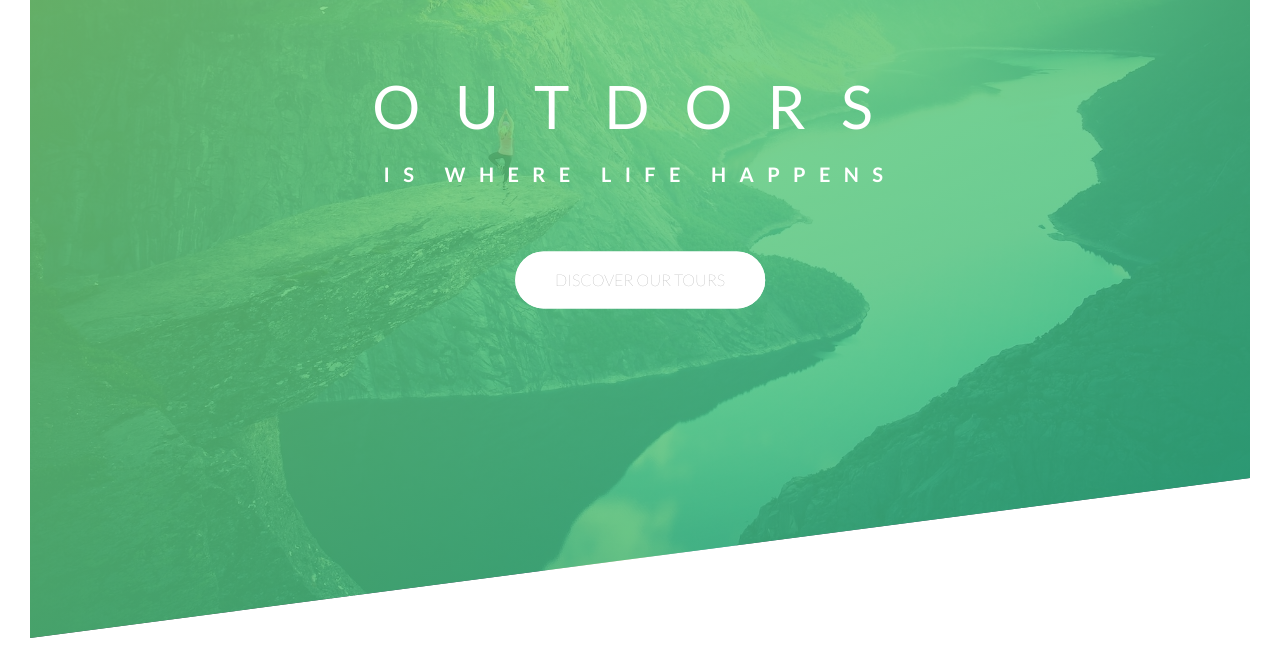
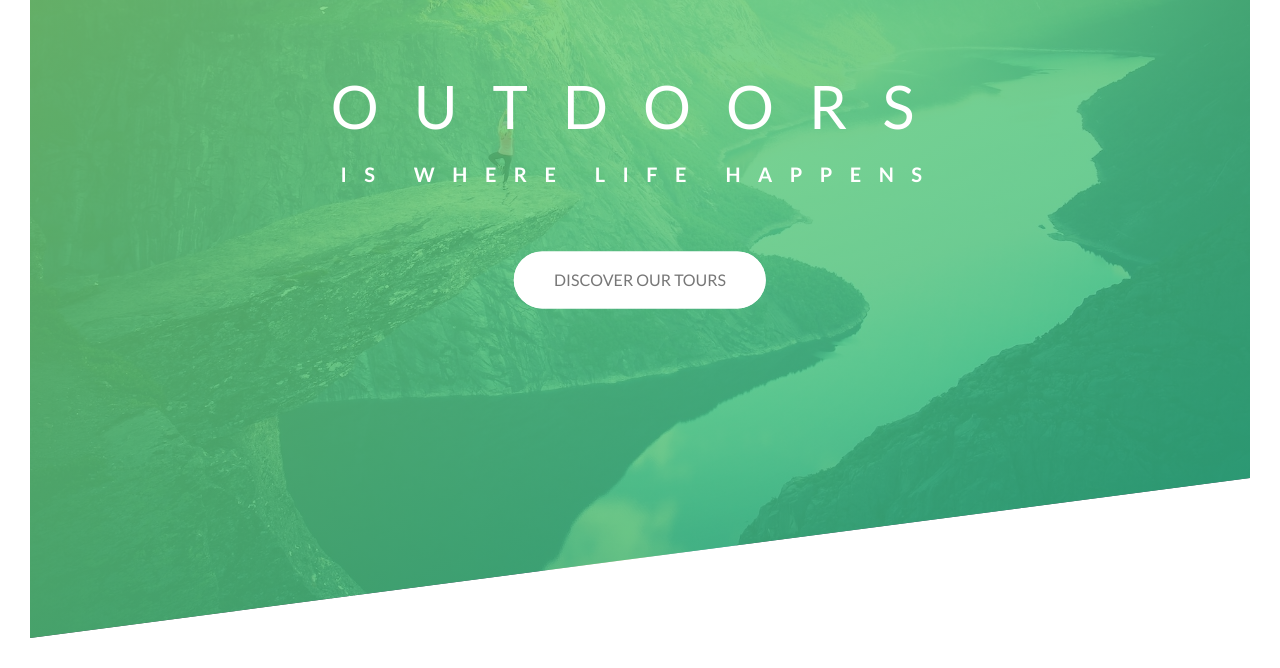
Before and after one commit to romrybka/Natours, a website: page index.html in a window 1280 px wide. Shown: the part 152-820 px from the top of the page. Drawn offline with Linux system fonts and the light colour scheme.

Commit message:
fixed header in html and some css code

```diff
--- a/index.html
+++ b/index.html
@@ -20,7 +20,7 @@
 
         <div class="header__text-box">
             <h1 class="heading-primary">
-                <span class="heading-primary--main">Outdors</span>
+                <span class="heading-primary--main">Outdoors</span>
                 <span class="heading-primary--sub">is where life happens</span>
             </h1>
             <a href="#" class="btn btn--white btn--animated">Discover our tours</a>
--- a/sass/main.scss
+++ b/sass/main.scss
@@ -0,0 +1,207 @@
+/*
+COLORS:
+
+Light green: #7ed56f
+Medium green: #55c57a
+Dark green: #28b485
+
+*/
+
+/*
+  IE9 do not support rem
+*/
+
+$color-primary:  #55c57a;
+$color-primary-light: #7ed56f;
+$color-primary-dark: #28b485;
+
+$color-grey-dark: #777;
+$color-white: #fff;
+
+*,
+*::after,
+*::before {
+  margin: 0;
+  padding: 0;
+  box-sizing: inherit;
+}
+
+html {
+  font-size: 62.5%; /* root 16px 100, 10px 62.5%*/
+}
+
+body {
+  font-family: "Lato", sans-serif;
+  font-weight: 100;
+  /* font-size: 16px; */
+  line-height: 1.7;
+  color: $color-grey-dark;
+  padding: 3rem;
+
+  box-sizing: border-box;
+}
+
+
+.header {
+  height: 95vh;
+  background-image: linear-gradient(
+    to right bottom,
+    rgba($color-primary-light, 0.8),
+    rgba($color-primary-dark, 0.8)),
+  url(../img/hero.jpg);
+  background-size: cover;
+  background-position: top;
+  position: relative;
+
+  clip-path: polygon(0 0, 100% 0, 100% 75vh, 0 100%);
+}
+
+.header__logo-box {
+  position: absolute;
+  top: 4rem;
+  left: 4rem;
+}
+
+.header__logo {
+  height: 3.5rem;
+}
+
+.header__text-box {
+  position: absolute;
+  top: 40%;
+  left: 50%;
+  transform: translate(-50%, -50%);
+  text-align: center;
+}
+
+.heading-primary {
+  color: $color-white;
+  text-transform: uppercase;
+
+  backface-visibility: hidden; /* hack */
+  margin-bottom: 6rem;
+}
+
+.heading-primary--main {
+  display: block;
+  font-size: 6rem;
+  font-weight: 400;
+  letter-spacing: 3.5rem;
+
+  animation-name: moveInLeft;
+  animation-duration: 1s;
+  animation-timing-function: ease-out;
+
+  /*
+  animation-iteration-count: 3;
+  animation-delay: 3s;
+  */
+}
+
+.heading-primary--sub {
+  display: block;
+  font-size: 2rem;
+  font-weight: 700;
+  letter-spacing: 1.75rem;
+
+  animation: moveInRight 1s ease-out;
+}
+
+@keyframes moveInLeft {
+  0% {
+    opacity: 0;
+    transform: translateX(-10rem);
+  }
+
+  80% {
+    transform: translateX(1rem);
+  }
+
+  100% {
+    opacity: 1;
+    transform: translateX(0);
+  }
+}
+
+@keyframes moveInRight {
+  0% {
+    opacity: 0;
+    transform: translateX(10rem);
+  }
+
+  80% {
+    transform: translateX(-1rem);
+  }
+
+  100% {
+    opacity: 1;
+    transform: translateX(0);
+  }
+}
+
+@keyframes moveInBottom {
+  0% {
+    opacity: 0;
+    transform: translateY(3rem);
+  }
+
+  100% {
+    opacity: 1;
+    transform: translateY(0);
+  }
+}
+
+.btn:link,
+.btn:visited {
+  text-transform: uppercase;
+  text-decoration: none;
+  padding: 1.5rem 4rem;
+  display: inline-block;
+  border-radius: 10rem;
+  transition: all .2s;
+  position: relative;
+  font-size: 1.6rem;
+  font-weight: 400;
+}
+
+.btn:hover {
+  transform: translateY(-3px);
+  box-shadow: 0 10px 20px rgba(0, 0, 0, .2);
+}
+
+.btn:active {
+  transform: translateY(-1px);
+  box-shadow: 0 .5rem 1rem rgba(0, 0, 0, .2);
+}
+
+.btn--white {
+  background-color: $color-white;
+  color: $color-grey-dark;
+}
+
+.btn::after {
+  content: "";
+  display: inline-block;
+  height: 100%;
+  width: 100%;
+  border-radius: 10rem;
+  position: absolute;
+  top: 0;
+  left: 0;
+  z-index: -1;
+  transition: all .4s;
+}
+
+.btn--white::after {
+  background-color: $color-white;
+}
+
+.btn:hover::after {
+  transform: scaleX(1.4) scaleY(1.6);
+  opacity: 0;
+}
+
+.btn--animated {
+  animation: moveInBottom .5s ease-out .75s;
+  animation-fill-mode: backwards;
+}
```
Also changed, not shown: package.json (added, +22 -0 lines), css/styles.css, 1 other file.
